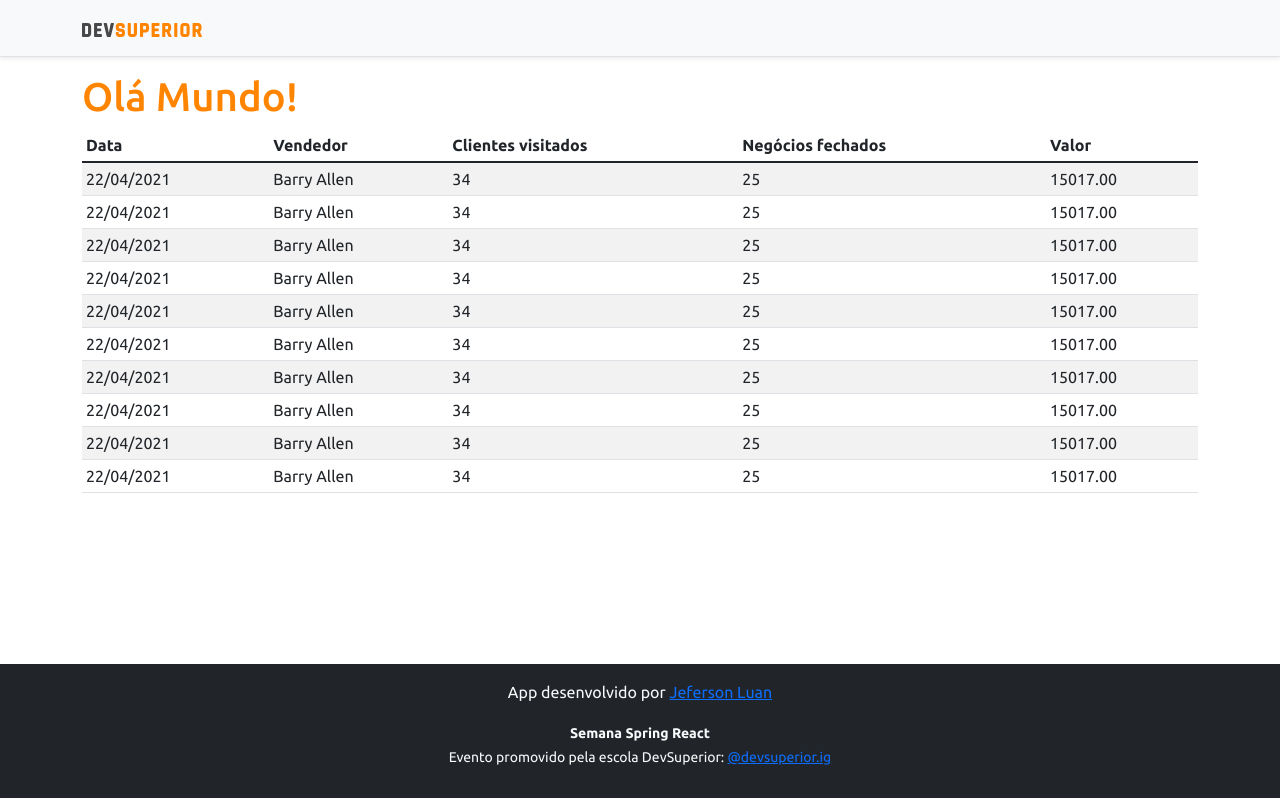
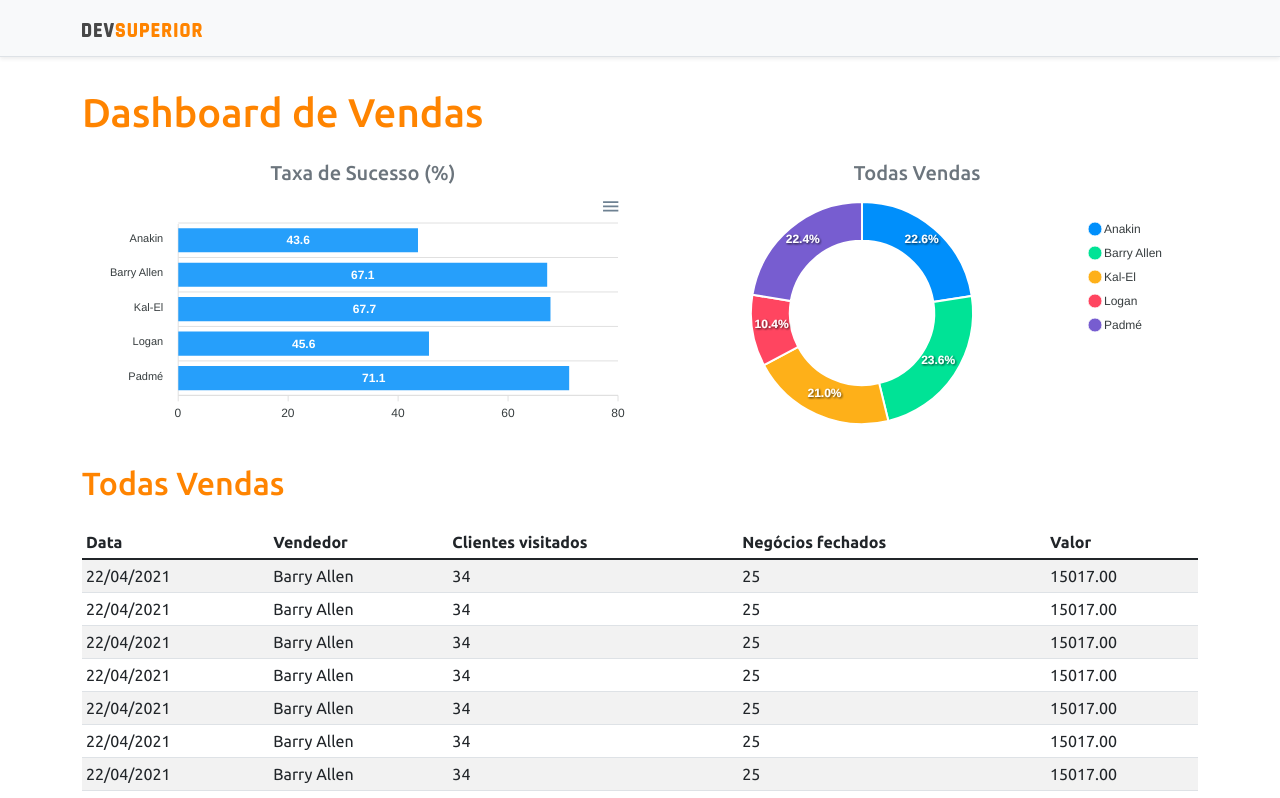
Before and after one commit to jefersonluan/projeto-sds4, a React (Create React App) app in the folder frontend/: page / in a window 1280 px wide. Shown: the top 798 px of the page. Built offline with nearby package versions, Linux system fonts and the light colour scheme.

Commit message:
Static charts

```diff
--- a/frontend/package.json
+++ b/frontend/package.json
@@ -3,6 +3,7 @@
   "version": "0.1.0",
   "private": true,
   "dependencies": {
+    "@popperjs/core": "^2.10.1",
     "@testing-library/jest-dom": "^5.11.4",
     "@testing-library/react": "^11.1.0",
     "@testing-library/user-event": "^12.1.10",
@@ -10,8 +11,10 @@
     "@types/node": "^12.0.0",
     "@types/react": "^17.0.0",
     "@types/react-dom": "^17.0.0",
+    "apexcharts": "^3.28.1",
     "bootstrap": "^5.1.1",
     "react": "^17.0.2",
+    "react-apexcharts": "^1.3.9",
     "react-dom": "^17.0.2",
     "react-scripts": "4.0.3",
     "typescript": "^4.1.2",
--- a/frontend/src/App.tsx
+++ b/frontend/src/App.tsx
@@ -1,4 +1,6 @@
+import BarChart from 'components/BarChart';
 import DataTable from 'components/DataTable';
+import DonutChart from 'components/DonutChart';
 import Footer from 'components/Footer';
 import NavBar from 'components/NavBar';
 import React from 'react';
@@ -8,7 +10,23 @@
     <>
       <NavBar></NavBar>
       <div className="container">
-        <h1 className="text-primary">Olá Mundo!</h1>
+        <h1 className="text-primary py-3">Dashboard de Vendas</h1>
+
+        <div className="row px-3">
+          <div className="col-sm-6">
+            <h5 className="text-center text-secondary">Taxa de Sucesso (%)</h5>
+            <BarChart></BarChart>
+          </div>
+          <div className="col-sm-6">
+            <h5 className="text-center text-secondary">Todas Vendas</h5>
+            <DonutChart></DonutChart>
+          </div>
+        </div>
+
+        <div className="py-3">
+          <h2 className="text-primary">Todas Vendas</h2>
+        </div>
+
         <DataTable></DataTable>
       </div>
       <Footer></Footer>
--- /dev/null
+++ b/frontend/src/components/BarChart/index.tsx
@@ -0,0 +1,33 @@
+import Chart from 'react-apexcharts';
+
+const BarChart = () => {
+    const options = {
+        plotOptions: {
+            bar: {
+                horizontal: true,
+            }
+        },
+    };
+
+    const mockData = {
+        labels: {
+            categories: ['Anakin', 'Barry Allen', 'Kal-El', 'Logan', 'Padmé']
+        },
+        series: [
+            {
+                name: "% Sucesso",
+                data: [43.6, 67.1, 67.7, 45.6, 71.1]
+            }
+        ]
+    };
+    return (
+        <Chart
+            options={{...options, xaxis: mockData.labels}}
+            series={mockData.series}
+            type="bar"
+            height="240"
+        />
+    );
+}
+
+export default BarChart;
--- /dev/null
+++ b/frontend/src/components/DonutChart/index.tsx
@@ -0,0 +1,27 @@
+import Chart from 'react-apexcharts';
+
+const DonutChart = () => {
+
+    const mockData = {
+        series: [477138, 499928, 444867, 220426, 473088],
+        labels: ['Anakin', 'Barry Allen', 'Kal-El', 'Logan', 'Padmé']
+    }
+
+    const options = {
+        legend: {
+            show: true
+        }
+    }
+
+
+    return (
+        <Chart
+            options={{ ...options, labels: mockData.labels }}
+            series={mockData.series}
+            type="donut"
+            height="240"
+        />
+    );
+}
+
+export default DonutChart;
```
Also changed, not shown: 1 other file (tests, documents, lock files or other folders).
